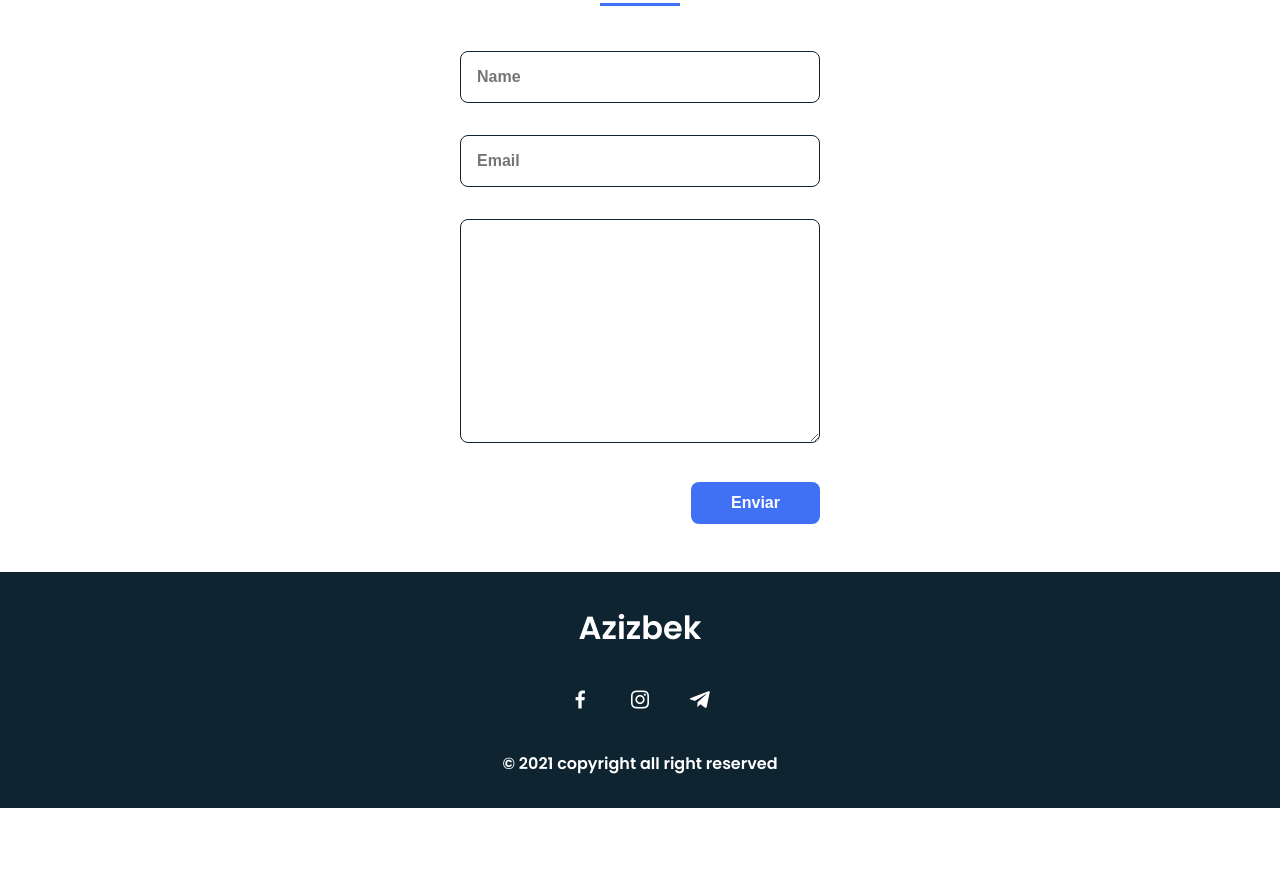
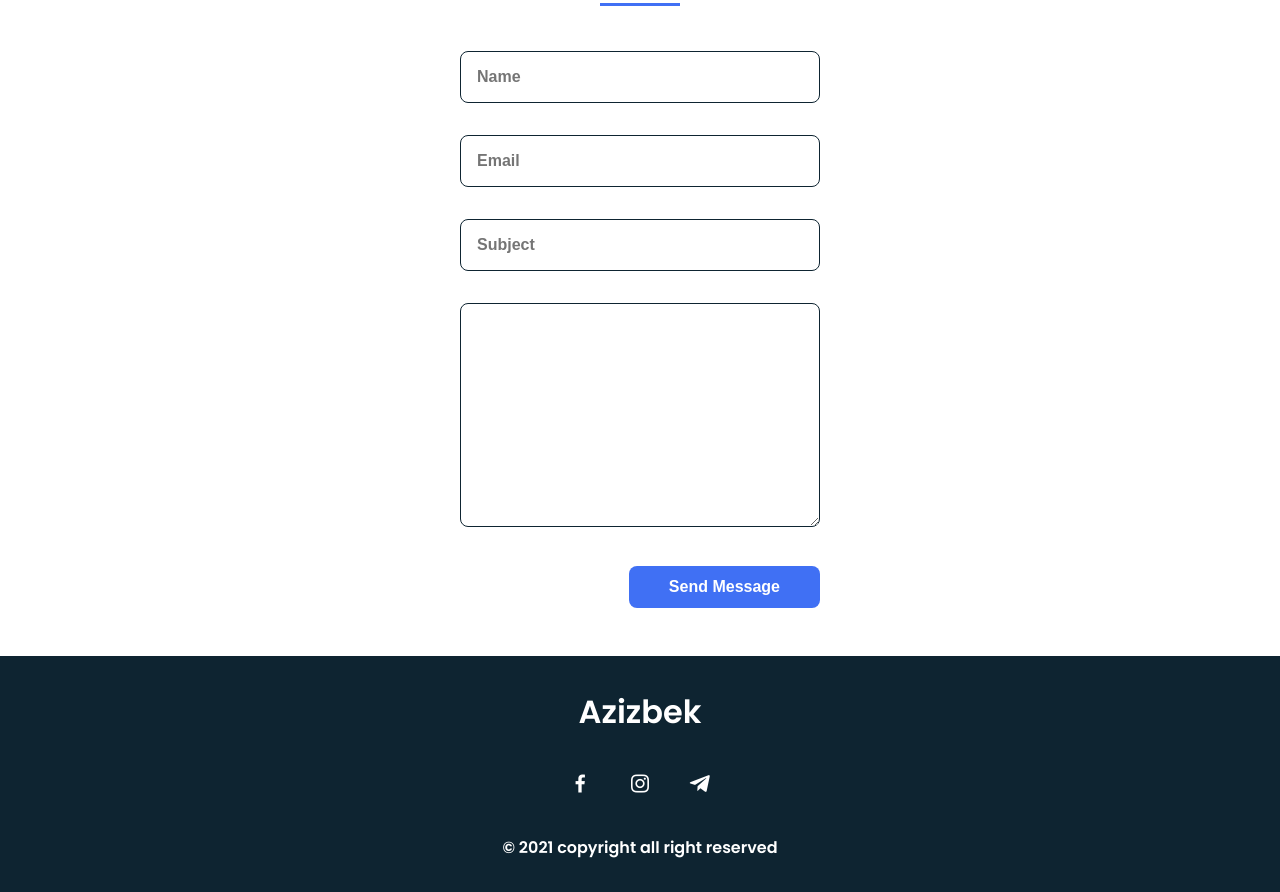
Before and after one commit to Azizbekbackend/Portfolio, a Django app: page / in a window 1280 px wide. Shown: the part 2259-3151 px from the top of the page. Before the commit the page ends 3067 px from the top, so only its background shows below. Run offline with Django 3.2, Linux system fonts and the light colour scheme; data that the repository does not hold is empty.

Commit message:
send mail

```diff
--- a/azizbek/templates/index.html
+++ b/azizbek/templates/index.html
@@ -125,11 +125,13 @@
                 <h2 class="section-title">Contact</h2>
 
                 <div class="contact__container bd-grid">
-                    <form action="" class="contact__form">
-                        <input type="text" placeholder="Name" class="contact__input">
-                        <input type="mail" placeholder="Email" class="contact__input">
-                        <textarea name="" id="" cols="0" rows="10" class="contact__input"></textarea>
-                        <input type="button" value="Enviar" class="contact__button button">
+                    <form action="" method="POST" class="contact__form">
+                        {% csrf_token %}
+                        <input type="text" name="name" placeholder="Name" class="contact__input">
+                        <input type="mail" name="email" placeholder="Email" class="contact__input">
+                        <input type="text" name="subject" placeholder="Subject" class="contact__input">
+                        <textarea name="body"  cols="0" rows="10" class="contact__input"></textarea>
+                        <input type="submit" value="Send Message" class="contact__button button">
                     </form>
                 </div>
             </section>
--- a/azizbek/views.py
+++ b/azizbek/views.py
@@ -1,5 +1,5 @@
 from django.shortcuts import render
-
+from django.core.mail import message, send_mail
 from azizbek.models import About, Category, Portfolio, Profile
 
 
@@ -8,6 +8,27 @@ def index(request):
     profiles = Profile.objects.filter(about=about)
     categories = Category.objects.all()
     works = Portfolio.objects.all()
+
+    if request.method == "POST":
+        name = request.POST.get("name")
+        email = request.POST.get("email")
+        subject = request.POST.get("subject")
+        body = request.POST.get("body")
+
+        data = {
+            "name":name,
+            "email":email,
+            "body":body,
+            "subject":subject
+        }
+
+        message = '''
+        New message: {}
+
+        From: {}
+        '''.format(data["body"],data["email"])
+        send_mail(data['subject'] ,message, '',['tillo5255@gmail.com'])
+
     context = {
         'about':about,
         'profiles': profiles,
```
Also changed, not shown: portfolio/settings.py (+8 -0 lines), test.py (added).
